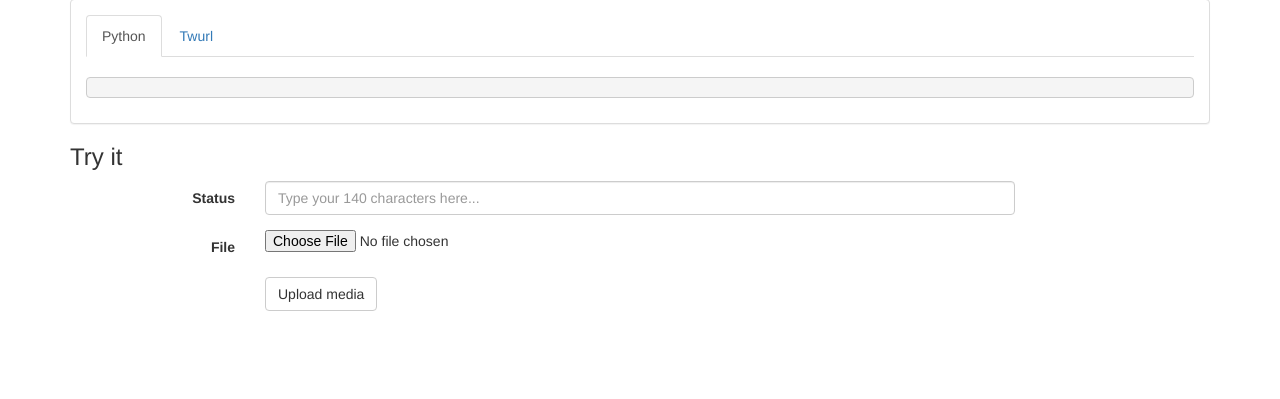
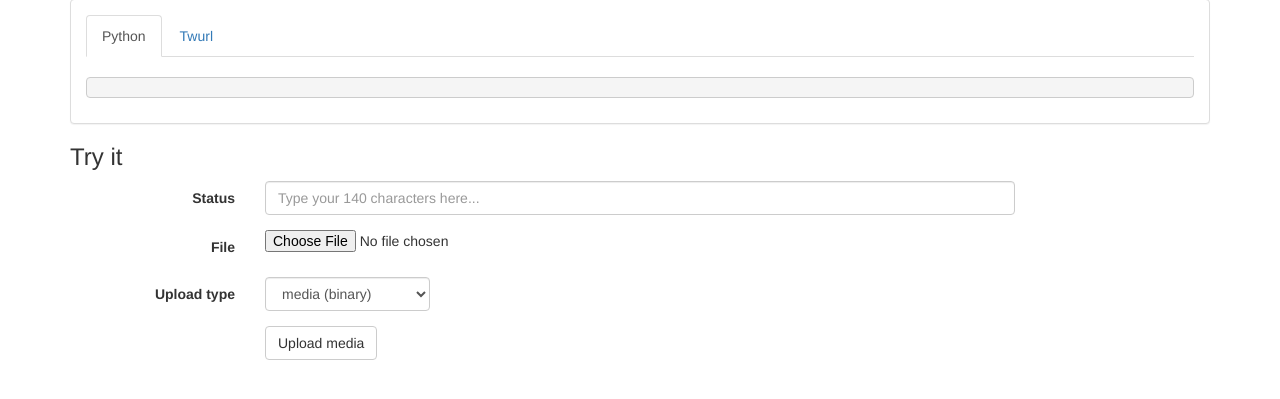
Before and after one commit to twitterml/django-rest-apis, a Django app: template templates/media.html in a window 1280 px wide. Shown: the part 212-611 px from the top of the page. Run offline with Django 3.2, Linux system fonts and the light colour scheme; the template is opened without the code that fills it: values that come from a table or form of the project are taken from there, others are empty; some libraries are stand-ins or nearby versions.

Commit message:
add base64 media_data param test

```diff
--- a/home/views.py
+++ b/home/views.py
@@ -134,9 +134,9 @@ response = api._RequestUrl(url, 'POST', data=data)
     response = {}
 
     status = request.REQUEST.get("status", None)
+    media_type = request.REQUEST.get("media_type", None)
 
     form = ImageForm(request.POST, request.FILES)
-    print "valid: %s (%s)" % (form.is_valid(), form.errors)
     if form.is_valid():
         file = request.FILES['file']
 
@@ -146,8 +146,20 @@ response = api._RequestUrl(url, 'POST', data=data)
 
         url = '%s/media/upload.json' % api.upload_url
 
+        contents = open(str(image.file.path), 'rb').read()
         data = {}
-        data['media'] = open(str(image.file.path), 'rb').read()
+
+        if media_type == "binary":
+
+            # using 'media' parameter (binary)
+            data['media'] = contents
+
+        else:
+
+            # using 'media_data' parameter (base64)
+            import base64
+            contents = base64.b64encode(contents)
+            data['media_data'] = contents
 
         json_data = api._RequestUrl(url, 'POST', data=data)
         response_media = api._ParseAndCheckTwitter(json_data.content)
@@ -190,7 +202,6 @@ api.UpdateImage("/path/to/file")
     response = None
 
     form = ImageForm(request.POST, request.FILES)
-    print "valid: %s (%s)" % (form.is_valid(), form.errors)
     if form.is_valid():
         file = request.FILES['file']
 
--- a/templates/media.html
+++ b/templates/media.html
@@ -45,6 +45,15 @@
     </div>
   </div>
   <div class="form-group">
+    <label for="inputEmail3" class="col-sm-2 control-label">Upload type</label>
+    <div class="col-sm-2">
+		<select name="media_type" class="form-control">
+  			<option value="binary">media (binary)</option>
+  			<option value="base64">media_data (base64)</option>
+		</select>
+    </div>
+  </div>
+  <div class="form-group">
     <div class="col-sm-offset-2 col-sm-10">
       <button type="submit" class="btn btn-default">Upload media</button>
     </div>
```
